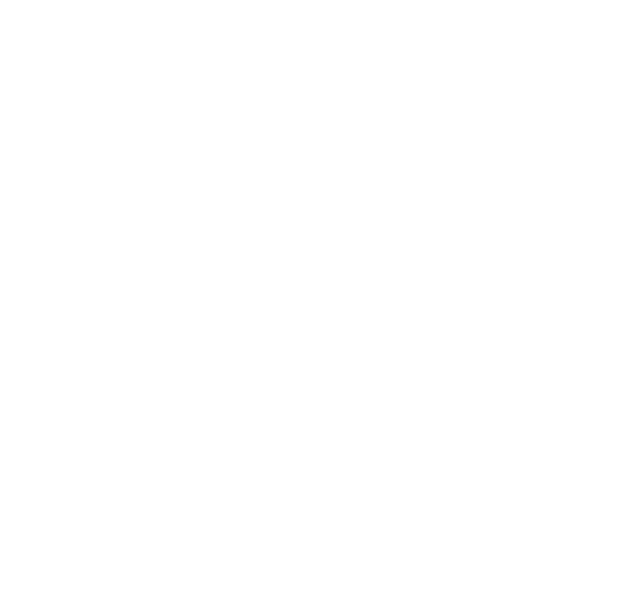
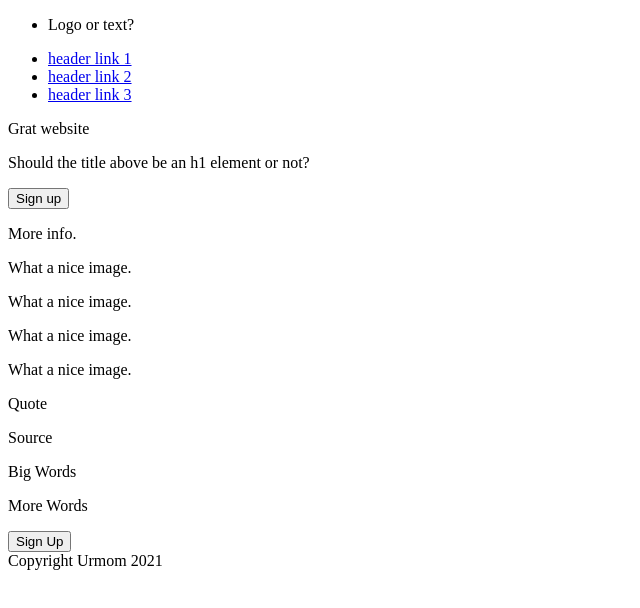
Before and after one commit to A-Dummo/TOP-Flexbox-Site, a plain HTML site: page index.html in a window 1280 px wide. Shown: the whole page, without its empty margins (0-640 px from the left). Drawn offline with Linux system fonts and the light colour scheme.

Commit message:
fill index.html w/ basic structure w/o images

```diff
--- a/index.html
+++ b/index.html
@@ -5,6 +5,54 @@
         <title>This is my site.</title>
     </head>
     <body>
-
+        <div>
+            <div class="header">
+                <ul>
+                    <li><p>Logo or text?</p></li>
+                    <li><a href="whatever">header link 1</a></li>
+                    <li><a href="whatever">header link 2</a></li>
+                    <li><a href="whatever">header link 3</a></li>
+                </ul>
+            </div>
+            <div>
+                <div>
+                    <p>Grat website</p>
+                    <p>Should the title above be an h1 element or not?</p>
+                    <button type="button">Sign up</button>
+                </div>
+                <!-- <img href="Whatever picture I have"> -->
+            </div>
+        </div>
+        <div>
+            <p>More info.</p>
+            <div class="img-subtext">
+                <!-- <img href="Whatever picture I have"> -->
+                <p>What a nice image.</p>
+            </div>
+            <div class="img-subtext">
+                <!-- <img href="Whatever picture I have"> -->
+                <p>What a nice image.</p>
+            </div>
+            <div class="img-subtext">
+                <!-- <img href="Whatever picture I have"> -->
+                <p>What a nice image.</p>
+            </div>
+            <div class="img-subtext">
+                <!-- <img href="Whatever picture I have"> -->
+                <p>What a nice image.</p>
+            </div>
+        </div>
+        <div>
+            <p>Quote</p>
+            <p>Source</p>
+        </div>
+        <div>
+            <div>
+                <p>Big Words</p>
+                <p>More Words</p>
+            </div>
+            <button type="button">Sign Up</button>
+        </div>
+        <div>Copyright Urmom 2021</div>
     </body>
 </html>
```
